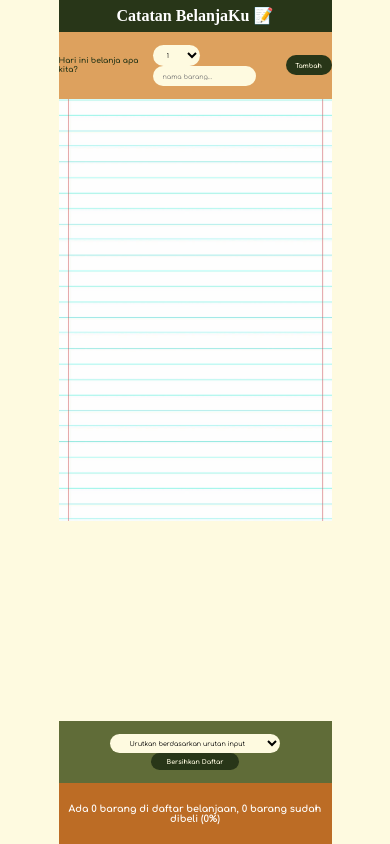
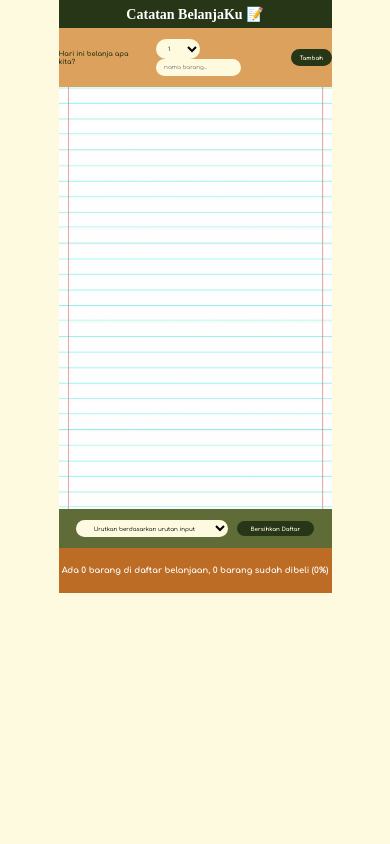
Before and after one commit to stevanustd/catatan-belanja, a React (Vite) app: page / in a window 390 px wide. Built offline with nearby package versions, Linux system fonts and the light colour scheme; a web font is replaced by a local one.

Commit message:
perubahan tinggi list

```diff
--- a/src/index.css
+++ b/src/index.css
@@ -19,7 +19,6 @@ body {
 
 .app {
   width: 70%;
-  height: 100vh;
   margin: auto;
   display: grid;
   grid-template-rows: auto auto 1fr auto;
@@ -161,6 +160,6 @@ button {
 }
 @media (max-width: 576px) {
   html {
-    font-size: 40%;
+    font-size: 35%;
   }
 }
```
